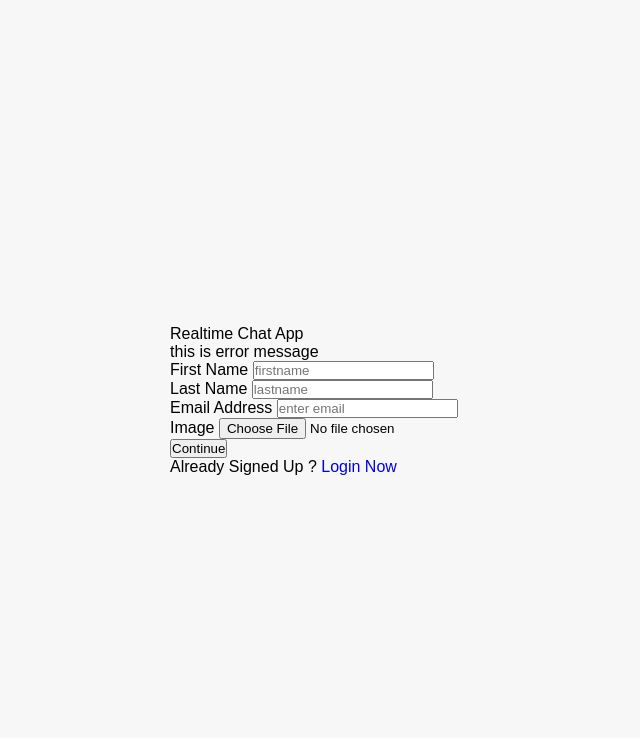
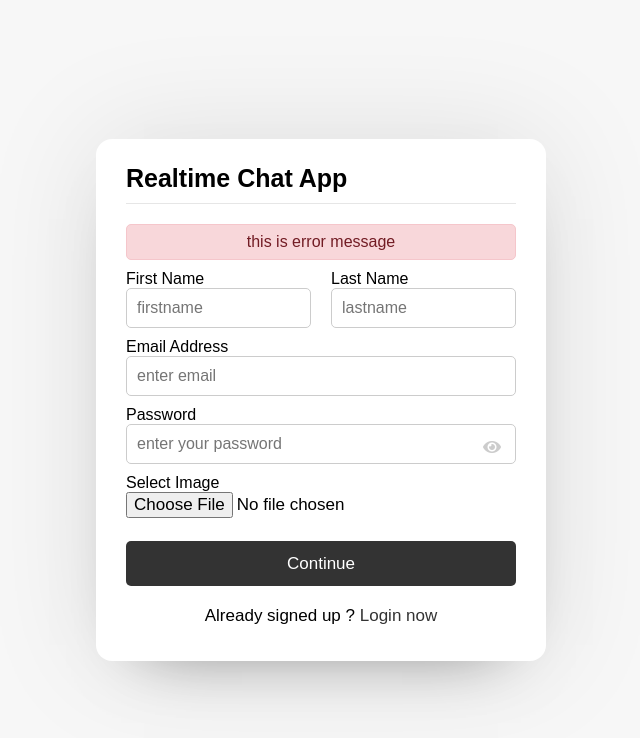
Before and after one commit to andiagusp/realtime-chat-application-with-php-js-ajax, a PHP site: page /src/index.html in a window 1280 px wide. Shown: the top 738 px of the page, without its empty margins (319-959 px from the left). Run offline with PHP 8.4, Linux system fonts and the light colour scheme; some libraries are stand-ins or nearby versions.

Commit message:
html css styling

```diff
--- a/assets/css/style.css
+++ b/assets/css/style.css
@@ -13,3 +13,343 @@ body {
     min-height: 100vh;
     background: #f7f7f7;
 }
+
+.wrapper {
+    background: #fff;
+    width: 450px;
+    border-radius: 16px;
+    box-shadow: 0 0 120px 0 rgba(0, 0, 0, 0.1),
+                0 32px 64px -48px rgba(0, 0, 0, 0.5);
+}
+
+/* signup form css code */
+
+.form {
+    padding: 25px 30px;
+}
+
+.form header {
+    font-size: 25px;
+    font-weight: 600;
+    padding-bottom: 10px;
+    border-bottom: 1px solid #e6e6e6;
+}
+
+.form form {
+    margin: 20px 0;
+}
+
+.form form .error-txt {
+    color: #721c24;
+    background: #f8d7da;
+    padding: 8px 10px;
+    text-align: center;
+    border-radius: 5px;
+    margin-bottom: 10px;
+    border: 1px solid #f5c6cb;
+}
+
+.form form .name-details {
+    display: flex;
+}
+
+form .name-details .field:first-child {
+    margin-right: 10px;
+}
+
+form .name-details .field:last-child {
+    margin-left: 10px;
+}
+
+.form form .field {
+    display: flex;
+    position: relative;
+    flex-direction: column;
+    margin-bottom: 10px;
+}
+
+.form form .field input {
+    outline: none;
+}
+
+.form form .input input {
+    height: 40px;
+    width: 100%;
+    font-size: 16px;
+    padding: 0 10px;
+    border: 1px solid #ccc;
+    border-radius: 5px;
+}
+
+.form form .image input {
+    font-size: 17px;
+}
+
+.form form .btn button {
+    margin-top: 13px;
+    height: 45px;
+    border: none;
+    font-size: 17px;
+    font-weight: 400;
+    background: #333;
+    color: #fff;
+    border-radius: 5px;
+    cursor: pointer;
+}
+
+.form .link {
+    text-align: center;
+    margin: 10px 0;
+    font-size: 17px;
+}
+
+.form .link a {
+    color: #333;
+}
+
+.form .link a:hover {
+    text-decoration: underline;
+}
+
+
+/* login form */
+.form form .field i {
+    position: absolute;
+    right: 15px;
+    top: 70%;
+    transform: translateY(-50%);
+    color: #ccc;
+    cursor: pointer;
+}
+
+/* users css */
+.users {
+    padding: 25px 30px;
+}
+
+.users header,
+.user-list a {
+    display: flex;
+    align-items: center;
+    padding-bottom: 20px;
+    justify-content: space-between;
+    border-bottom: 1px solid #e6e6e6;
+}
+
+.wrapper img {
+    object-fit: cover;
+    border-radius: 50%;
+}
+
+:is(.users, .user-list) .content {
+    display: flex;
+    align-items: center;
+}
+
+.users header .content img {
+    height: 50px;
+    width: 50px;
+}
+
+:is(.users, .user-list) .details {
+    color: #000;
+    margin-left: 15px;
+}
+
+:is(.users, .user-list) .details span {
+    font-size: 18px;
+    font-weight: 500;
+}
+
+.users header .logout {
+    color: #fff;
+    font-size: 17px;
+    padding: 7px 15px;
+    background: #333;
+    border-radius: 5px;
+}
+
+.users .search {
+    margin: 20px 0;
+    display: flex;
+    position: relative;
+    align-items: center;
+    justify-content: space-between;
+}
+
+.users .search .text {
+    font-size: 18px;
+}
+
+.users .search input {
+    position: absolute;
+    height: 42px;
+    width: calc(100% - 50px);
+    border: 1px solid #ccc;
+    padding: 0 13px;
+    font-size: 16px;
+    border-radius: 5px 0 0 5px;
+    outline: none;
+}
+
+.users .search button {
+    width: 47px;
+    height: 42px;
+    border: none;
+    outline: none;
+    color: #fff;
+    background: #333;
+    border-radius: 0 5px 5px 0;
+    cursor: pointer;
+    font-size: 17px;
+}
+
+
+.user-list {
+    max-height: 350px;
+    overflow-y: auto;
+}
+
+:is(.user-list, .chat-box)::-webkit-scrollbar {
+    width: 0px;
+}
+
+.user-list a {
+    margin-bottom: 15px;
+    padding-right: 15px;
+    padding-bottom: 10px;
+    border-bottom-color: #f1f1f1;
+}
+
+.user-list a:last-child {
+    border: none;
+    margin-bottom: 0pxs;
+}
+
+.user-list a .content img {
+    height: 40px;
+    width: 40px;
+}
+
+.user-list a .content p {
+    color: #676767;
+}
+
+.user-list a .status-dot {
+    font-size: 12px;
+    color: #468669;
+}
+
+/* php class offline status */
+.user-list a .status-dot .offline{
+    font-size: 12px;
+    color: #ccc;
+}
+
+/* chat area */
+
+.chat-area header {
+    display: flex;
+    align-items: center;
+    padding: 10px 30px;
+}
+
+.chat-area header .back-icon {
+    font-size: 18px;
+    color: #333;
+}
+
+.chat-area header img {
+    height: 45px;
+    width: 45px;
+    margin: 0 15px;
+}
+
+.chat-area header span {
+    font-size: 17px;
+    font-weight: 500;
+}
+
+.chat-box {
+    height: 500px;
+    overflow-y: auto;
+    background: #f7f7f7;
+    padding: 10px 30px 20px 30px;
+    box-shadow: inset 0 32px 32px 32px rgb(0 0 0 / 5% ),
+                inset 0 -32px 32px -32px rgb(0 0 0 / 5%);
+}
+
+.chat-box .chat {
+    margin: 15px 0;
+}
+
+.chat-box .chat p {
+    padding: 8px 16px;
+    word-wrap: break-word;
+    box-shadow: 0 0 32px rgb(0 0 0 / 8%),
+                0 16px 16px -16px rgb(0 0 0 / 10%);
+}
+
+.chat-box .outgoing {
+    display: flex;
+}
+
+.outgoing .details {
+    margin-left: auto;
+    max-width: calc(100% - 130px);
+}
+
+.chat-box .details p {
+    background: #333;
+    color: #fff;
+    border-radius: 18px 18px 0 18px;
+}
+
+.chat-box .incoming {
+    display: flex;
+    align-items: flex-end;
+}
+
+.chat-box .incoming img {
+    height: 35px;
+    width: 35px;
+}
+
+.incoming .details {
+    margin-left: 10px;
+    margin-right: auto;
+    max-width: calc(100% - 130px);
+}
+
+.incoming .details p {
+    color: #333;
+    background: #fff;
+    border-radius: 18px 18px 18px 0;
+}
+
+.chat-area .typing-area {
+    padding: 18px 30px;
+    display: flex;
+    justify-content: space-between;
+}
+
+.typing-area input {
+    height: 50px;
+    width: calc(100% - 50px);
+    font-size: 17px;
+    border: 1px solid #ccc;
+    padding: 0 13px;
+    border-radius: 5px;
+    outline: none;
+}
+
+.typing-area button {
+    width: 55px;
+    border: none;
+    outline: none;
+    background: #333;
+    color: #fff;
+    font-size: 19px;
+    cursor: pointer;
+    border-radius: 0 5px 5px 0;
+}
--- a/src/index.html
+++ b/src/index.html
@@ -3,11 +3,11 @@
 <head>
     <meta charset="UTF-8">
     <meta name="viewport" content="width=device-width, initial-scale=1.0">
-
+    <meta http-equiv="X-UA-Compatible" content="ie=edge">
     <title>Realtime Chat App</title>
 
     <link rel="stylesheet" href="../assets/css/style.css">
-    <link rel="stylesheet" href="https://cdnjs.cloudflare.com/ajax/libs/font-awesome/5.15.2/css/all.min/css">
+    <link rel="stylesheet" href="https://cdnjs.cloudflare.com/ajax/libs/font-awesome/5.15.2/css/all.min.css">
 </head>
 <body>
     <div class="wrapper">
@@ -16,29 +16,38 @@
             <form action="#">
                 <div class="error-txt">this is error message</div>
                 <div class="name-details">
-                    <div class="field">
+                    <div class="field input">
                         <label for="firstname">First Name</label>
                         <input type="text" placeholder="firstname">
                     </div>
-                    <div class="field">
+                    <div class="field input">
                         <label for="lastname">Last Name</label>
                         <input type="text" placeholder="lastname">
                     </div>
                 </div>
-                <div class="field">
+                <div class="field input">
                     <label for="email">Email Address</label>
                     <input type="text" placeholder="enter email">
                 </div>
-                <div class="field">
-                    <label for="image">Image</label>
+                <div class="field input">
+                    <label for="password">Password</label>
+                    <input type="password" placeholder="enter your password">
+                    <i class="fa fa-eye"></i>
+                </div>
+                <div class="field image">
+                    <label for="image">Select Image</label>
                     <input type="file">
                 </div>
-                <div class="field">
+                <div class="field btn">
                     <button type="submit">Continue</button>
                 </div>
             </form>
-            <div class="link">Already Signed Up ? <a href="#">Login Now</a></div>
+            <div class="link">Already signed up ? <a href="login.html">Login now</a></div>
         </section>
     </div>
+
+    <!-- js -->
+    <script src="js/show-password.js"></script>
+
 </body>
 </html>
--- /dev/null
+++ b/src/js/show-password.js
@@ -0,0 +1,6 @@
+const passwordField = document.querySelector(".form .field input[type=password]");
+const eyeButton = document.querySelector(".form .field i");
+
+eyeButton.addEventListener('click', function() {
+   alert('oke')
+});
```
Also changed, not shown: src/chat.html (added, +76 -0 lines), src/login.html (added, +38 -0 lines), src/users.html (added, +95 -0 lines), assets/img/carbon.png (added).
